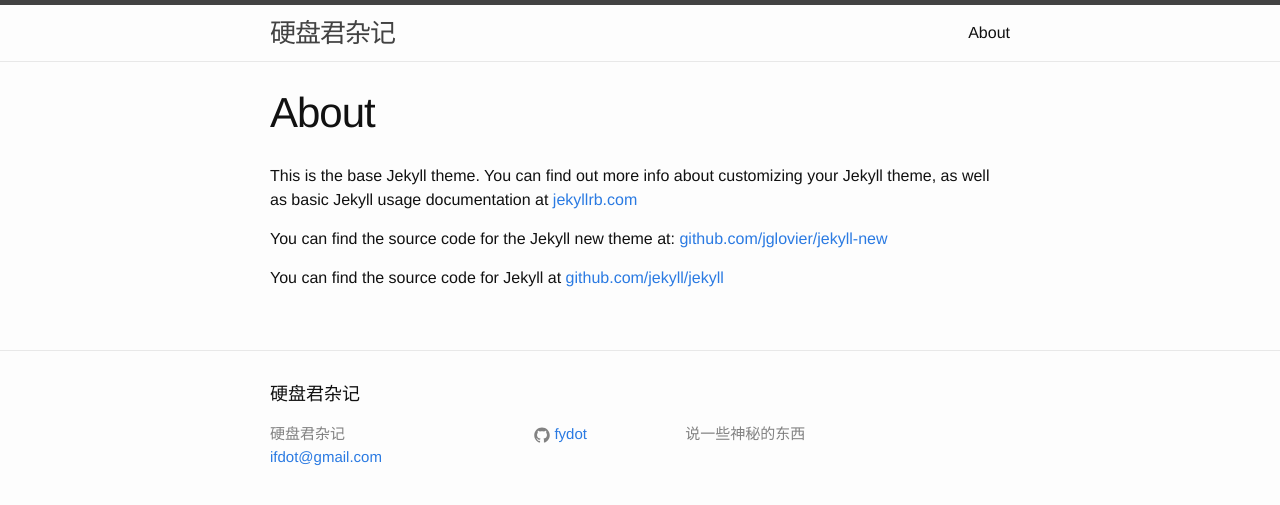
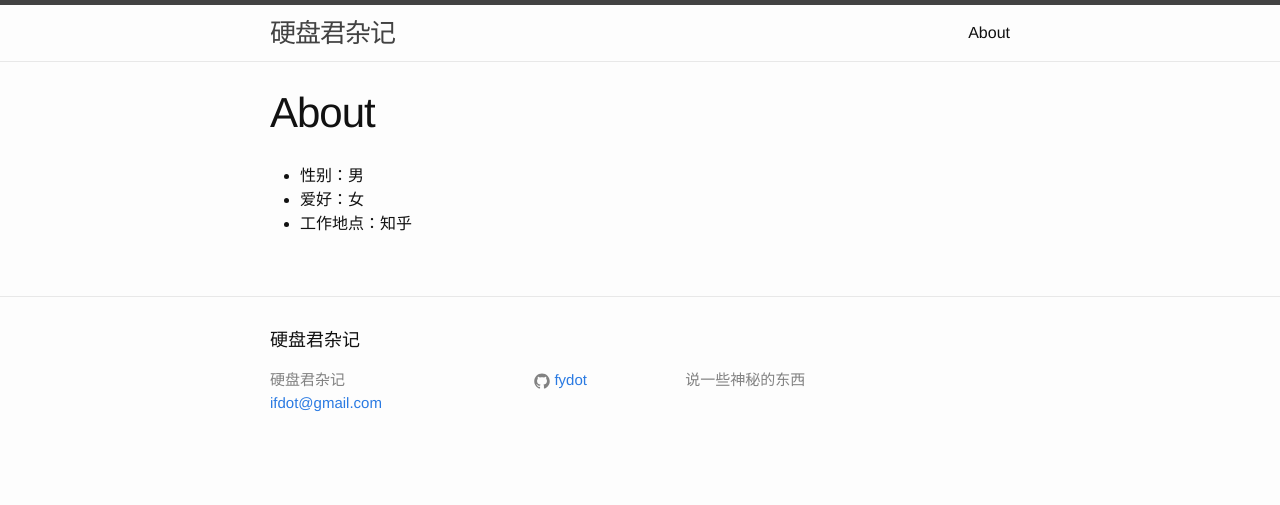
Before and after one commit to Fydot/Fydot.github.io, a Jekyll site: the page built from about.md, in a window 1280 px wide. Shown: the top 505 px of the page. Built offline with Jekyll 4.4.1, drawn with Linux system fonts in a browser that asks for light colours.

```diff
--- a/about.md
+++ b/about.md
@@ -3,9 +3,6 @@
 title: About
 permalink: /about/
 ---
-
-This is the base Jekyll theme. You can find out more info about customizing your Jekyll theme, as well as basic Jekyll usage documentation at [jekyllrb.com](http://jekyllrb.com/)
-
-You can find the source code for the Jekyll new theme at: [github.com/jglovier/jekyll-new](https://github.com/jglovier/jekyll-new)
-
-You can find the source code for Jekyll at [github.com/jekyll/jekyll](https://github.com/jekyll/jekyll)
+- 性别：男
+- 爱好：女
+- 工作地点：知乎
```
